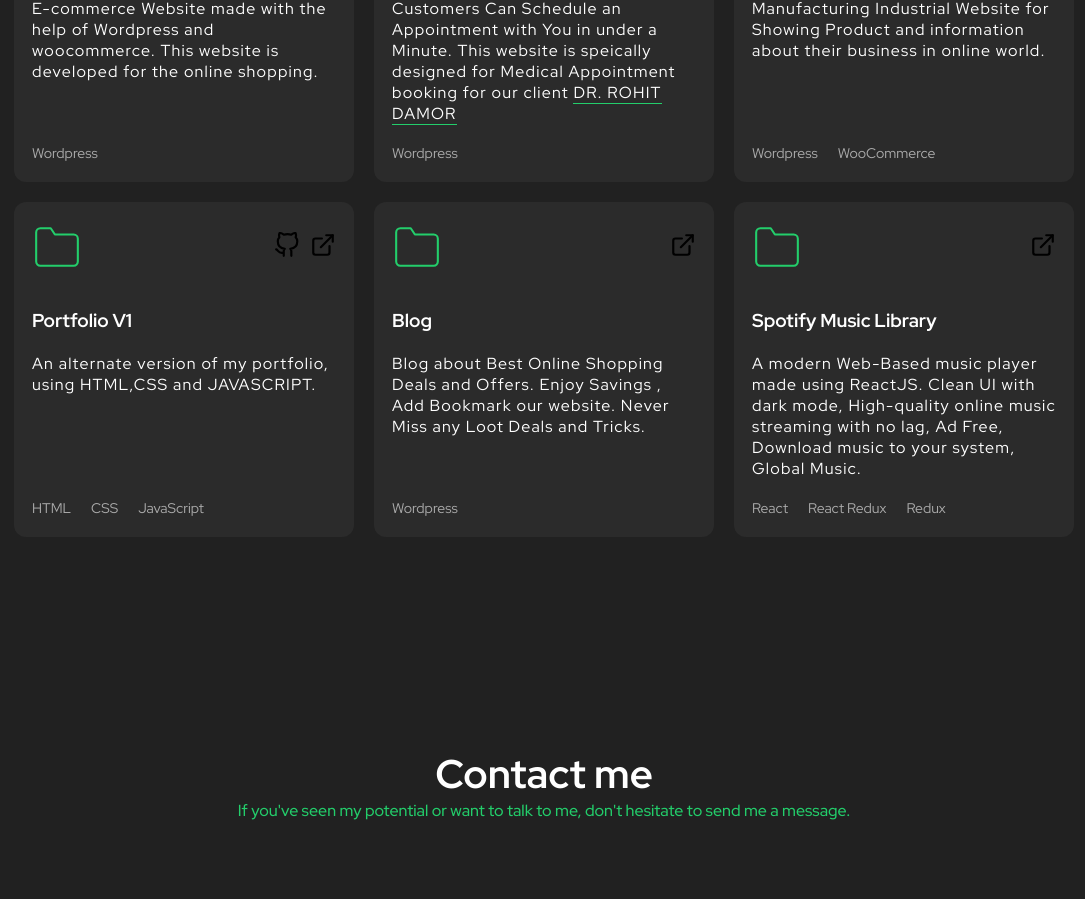
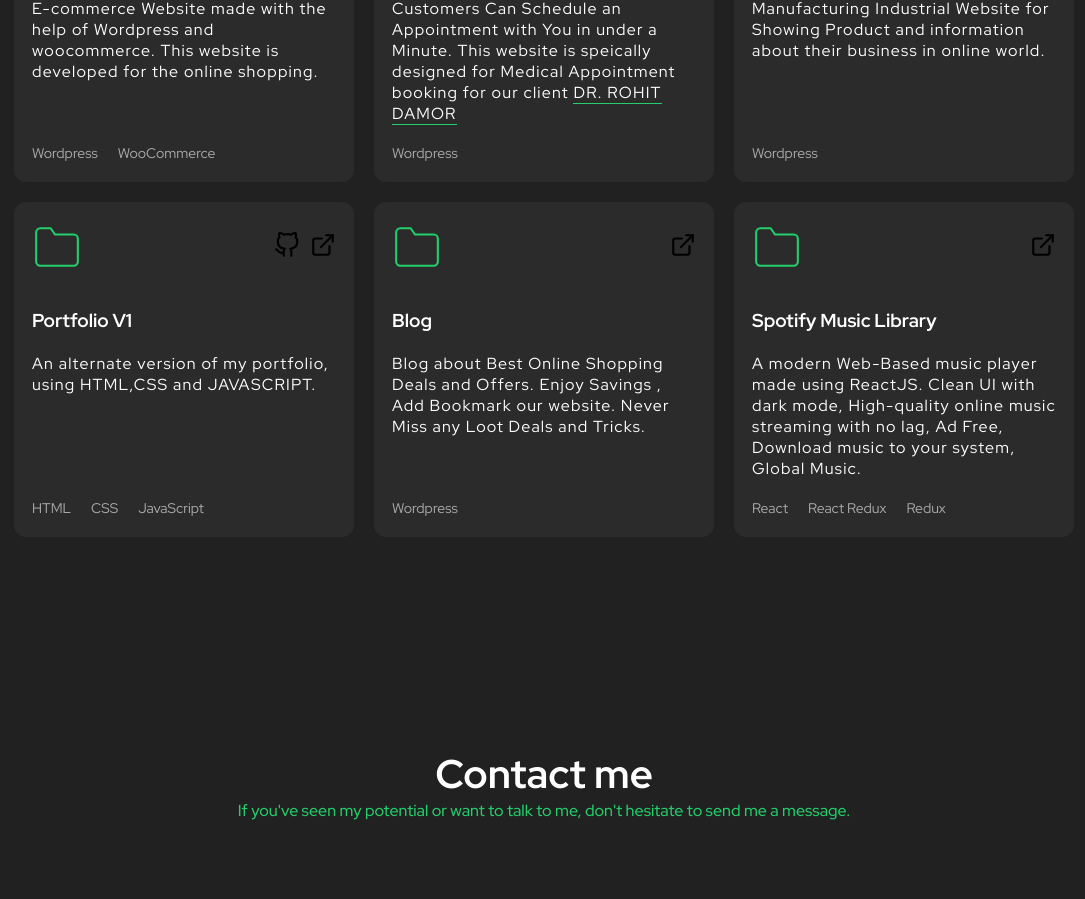
Before and after one commit to CodeVinayak/Portfolio-v2, a React (Create React App) app: page / in a window 1280 px wide. Shown: the part 1732-2631 px from the top of the page, without its empty margins (96-1181 px from the left). Built offline with nearby package versions, Linux system fonts and the light colour scheme.

Commit message:
Update Portfolio.tsx

```diff
--- a/src/components/Portfolio/Portfolio.tsx
+++ b/src/components/Portfolio/Portfolio.tsx
@@ -32,6 +32,7 @@ export function Portfolio() {
             <footer>
               <ul className="tech-list">
                 <li>Wordpress</li>
+                <li>WooCommerce</li>
               </ul>
             </footer>
           </div>
@@ -83,7 +84,6 @@ export function Portfolio() {
             <footer>
               <ul className="tech-list">
                 <li>Wordpress</li>
-                <li>WooCommerce</li>
               </ul>
             </footer>
           </div>
```
